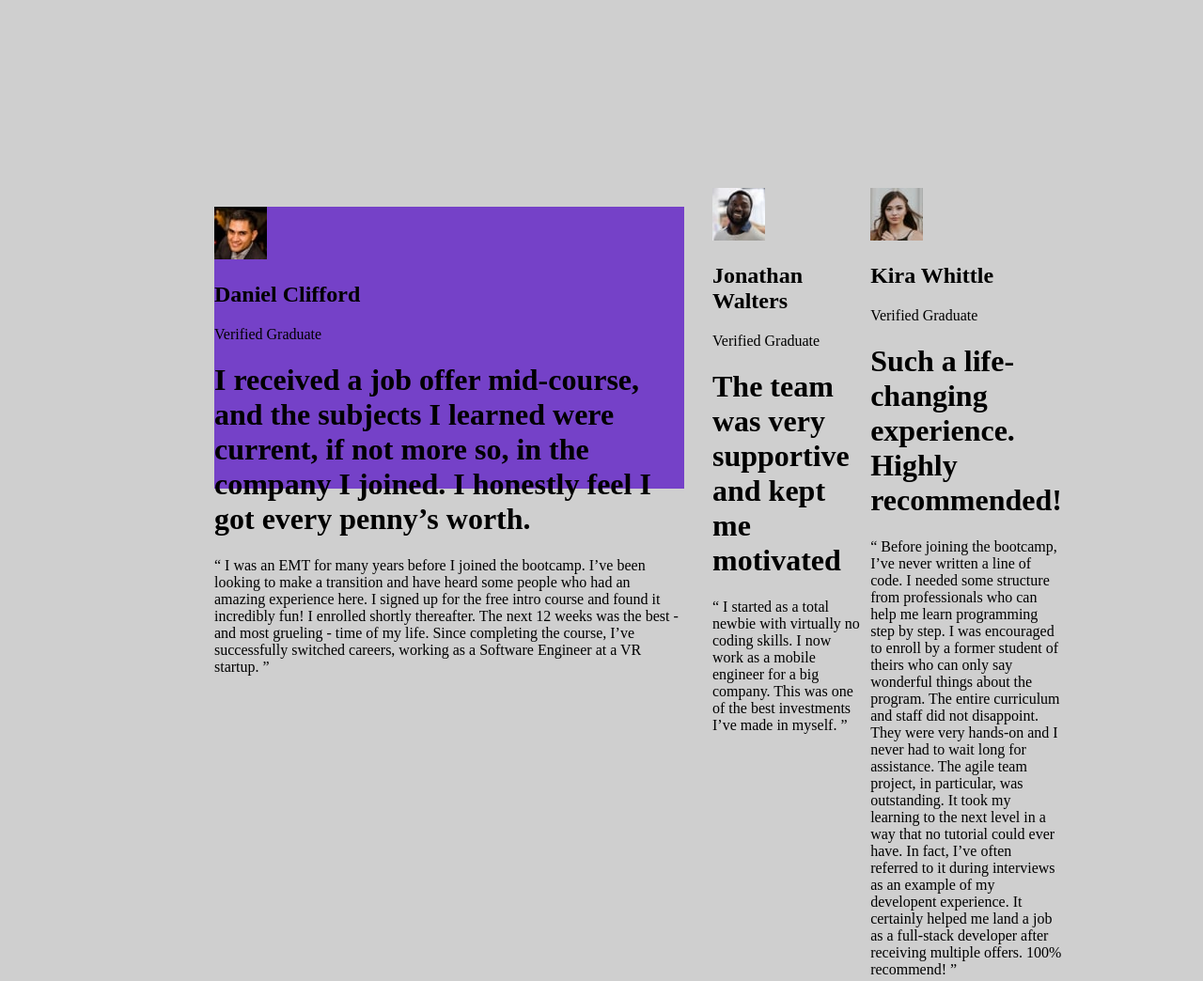
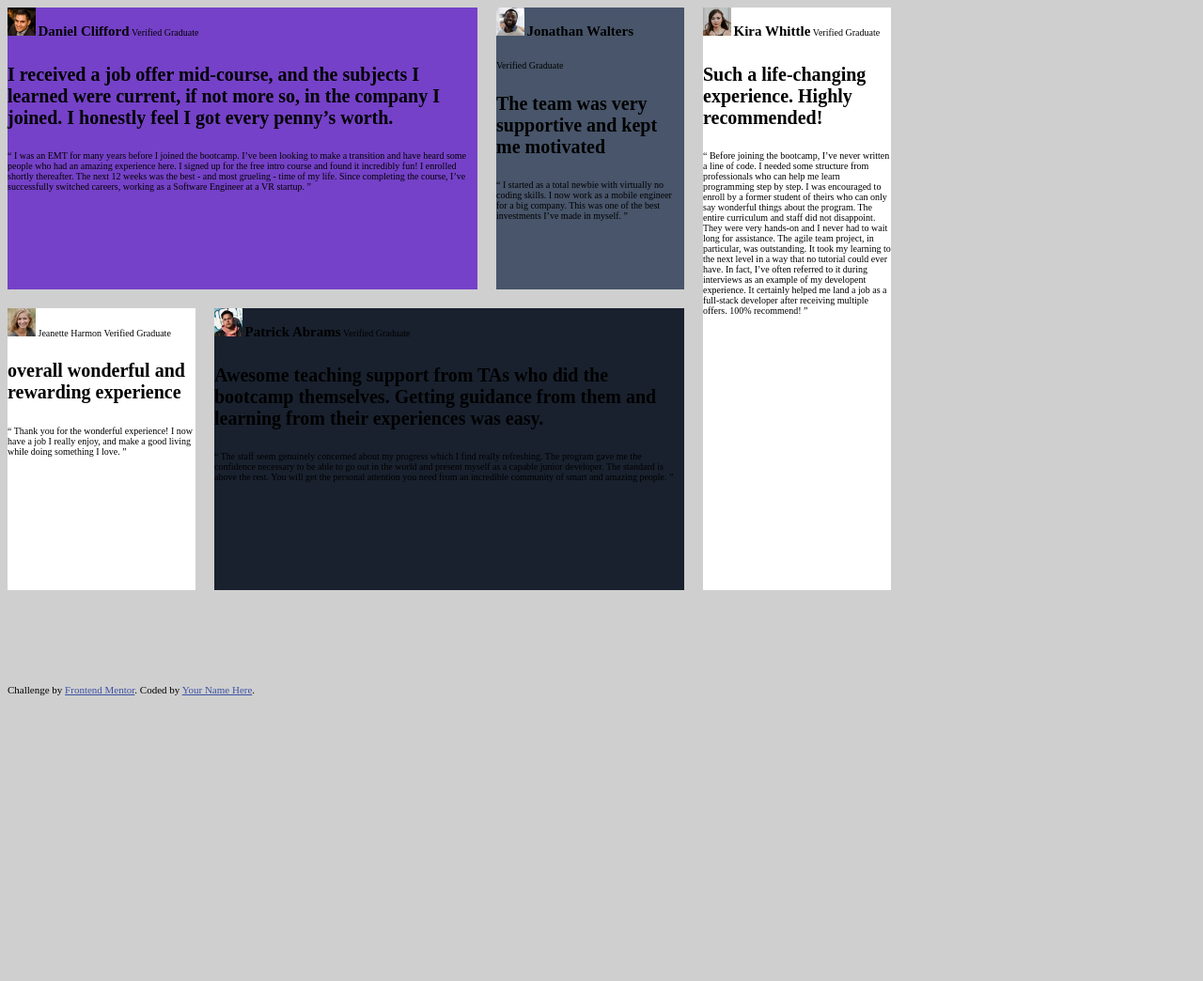
Before and after one commit to JoseTulio/Se-o-de-grade-de-depoimentos, a plain HTML site: page index.html in a window 1280 px wide. Shown: the top 1044 px of the page at 94% size. After the commit the page ends 800 px from the top, so only its background shows below. Drawn offline with Linux system fonts and the light colour scheme.

Commit message:
atualizaçoes

```diff
--- a/index.html
+++ b/index.html
@@ -55,7 +55,7 @@
 
     </div>
 
-  <div class="Patrick">
+  <div class="patrick">
     <img src="./images/image-patrick.jpg" alt="">
     <h2>Patrick Abrams</h2>
     <p>Verified Graduate</p>
--- a/style.css
+++ b/style.css
@@ -1,15 +1,29 @@
 body {
   background: hsl(0, 0%, 81%);
 }
+
 main {
   display: grid;
-  grid-template-columns: 1fr 1fr 1fr;
-  gap: 10px;
-  margin: 200px;
+  grid-template-columns: 200px 500px 200px;
+	grid-template-rows: 300px 300px;
+	grid-template-areas:
+		"daniel jonathan kira"
+    "jeanette patrick kira"
+    ;
+  gap: 20px;
+  font-size: x-small;
+
 }
 
 h1 , h2 , p {
-  Font size: 13px
+  display: inline-block;
+  Font size: 13px;
+
+}
+
+img {
+  height: 30px;
+  width: 30px;
 }
 
 a {
@@ -17,15 +31,42 @@ a {
 }
 
 footer {
-  font-size: 11px; text-align: center;
+  font-size: 11px;
+  margin-top: 100px;
 }
 
 
 .daniel {
   background: hsl(263, 55%, 52%);
-  margin: 20px;
+  grid-area: daniel;
   width: 500px;
-  height: 300px;
+}
+
+.jonathan {
+  background: hsl(217, 19%, 35%);
+  grid-area: jonathan;
+  width: 200px;
+  margin-left: 300px;
+
+}
+
+.kira {
+  background: hsl(0, 0%, 100%);
+  grid-area: kira;
+}
+
+.patrick {
+
+  background: hsl(219, 29%, 14%);
+  grid-area: patrick;
+
 
 
 }
+
+.jeanette {
+  margin: none;
+  background: hsl(0, 0%, 100%);
+  grid-area: jeanette;
+  width: 200px;
+}
```
